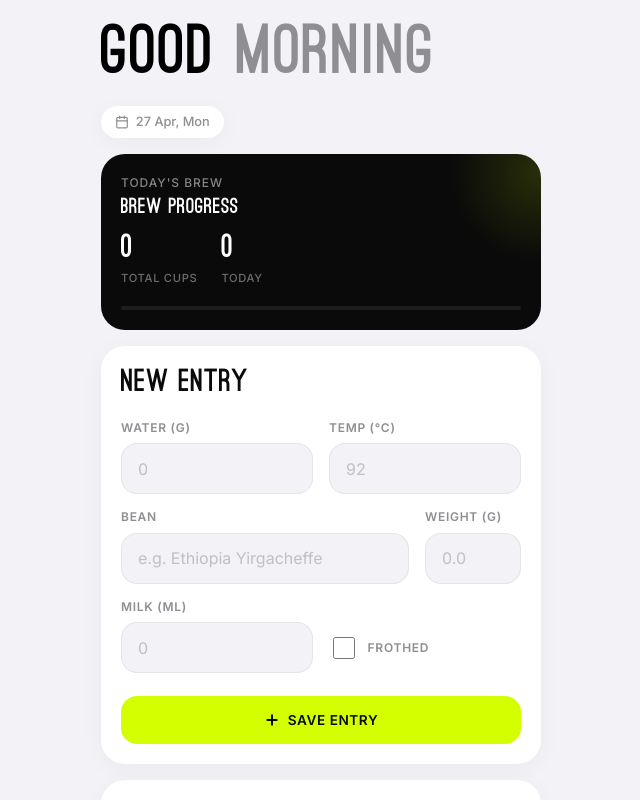
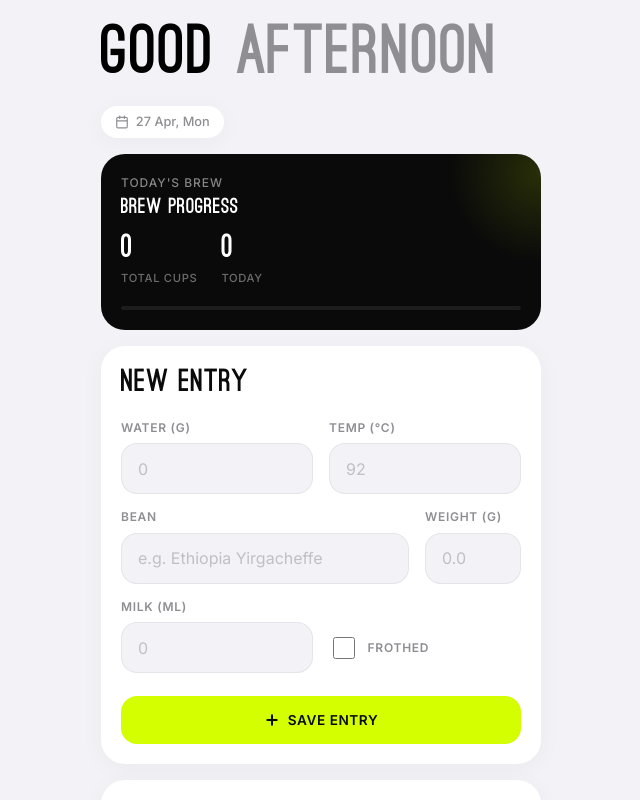
Before and after one commit to kenken17/moka-potter, a Vue app: page / in a window 1280 px wide. Shown: the top 800 px of the page, without its empty margins (319-959 px from the left). Built offline with nearby package versions, Linux system fonts and the light colour scheme.

Commit message:
feat: make greeting dynamic based on system time

```diff
--- a/src/App.vue
+++ b/src/App.vue
@@ -1,7 +1,7 @@
 <template>
   <div class="app">
     <header class="header">
-      <h1 class="greeting">Good <span>morning</span></h1>
+      <h1 class="greeting">Good <span>{{ greeting }}</span></h1>
       <div class="date-badge">
         <svg width="14" height="14" viewBox="0 0 24 24" fill="none" stroke="currentColor" stroke-width="2" stroke-linecap="round" stroke-linejoin="round"><rect x="3" y="4" width="18" height="18" rx="2" ry="2"></rect><line x1="16" y1="2" x2="16" y2="6"></line><line x1="8" y1="2" x2="8" y2="6"></line><line x1="3" y1="10" x2="21" y2="10"></line></svg>
         {{ today }}
@@ -85,6 +85,7 @@ import History from './components/History.vue'
 import { addBrew, getAllBrews } from './db.js'
 
 const today = ref('')
+const greeting = ref('morning')
 const form = ref({
   beanName: '',
   weight: '',
@@ -118,6 +119,11 @@ onMounted(() => {
   const months = ['Jan', 'Feb', 'Mar', 'Apr', 'May', 'Jun', 'Jul', 'Aug', 'Sep', 'Oct', 'Nov', 'Dec']
   today.value = `${now.getDate()} ${months[now.getMonth()]}, ${days[now.getDay()]}`
   todayStr.value = `${now.getFullYear()}-${pad(now.getMonth() + 1)}-${pad(now.getDate())}`
+  const hour = now.getHours()
+  if (hour >= 5 && hour < 12) greeting.value = 'morning'
+  else if (hour >= 12 && hour < 17) greeting.value = 'afternoon'
+  else if (hour >= 17 && hour < 24) greeting.value = 'evening'
+  else greeting.value = 'night'
   loadEntries()
 })
 
```
